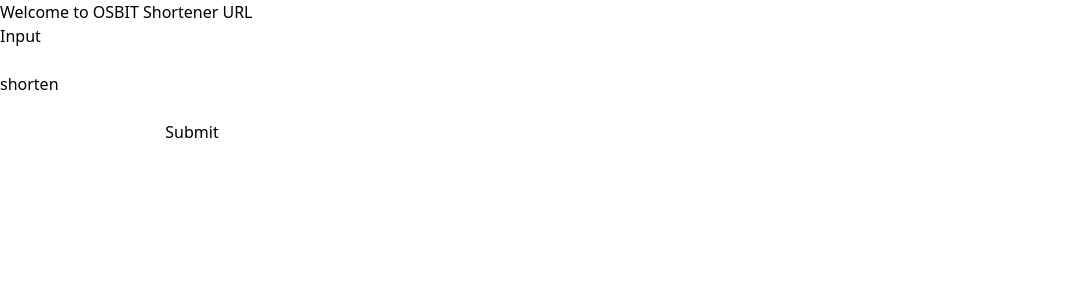
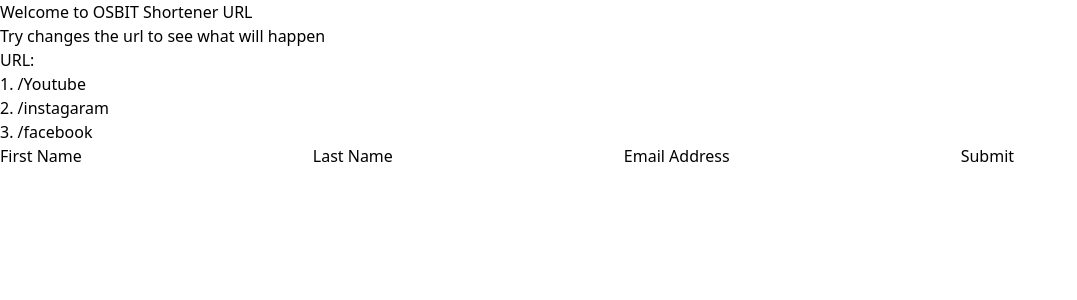
Before and after one commit to OSBIT-SMAN-1-Pati/Shortener-URL, a Next.js app: page / in a window 1280 px wide. Shown: the top 300 px of the page, without its empty margins (0-1077 px from the left). Built offline with nearby package versions, Linux system fonts and the light colour scheme.

Commit message:
Move meta scraper to api route

```diff
--- /dev/null
+++ b/pages/api/metascrap.ts
@@ -0,0 +1,14 @@
+import type { NextApiRequest, NextApiResponse } from 'next'
+import getMetaTags from '../../utils/extractMetaTag'
+type ResponseData = {
+  msg: unknown
+  status?: number | string
+}
+
+export default async function handler(
+  req: NextApiRequest,
+  res: NextApiResponse<ResponseData>
+) {
+ const data = await getMetaTags("https://www.facebook.com/")
+  res.status(200).json({msg:data})
+}
--- a/pages/index.tsx
+++ b/pages/index.tsx
@@ -1,39 +1,83 @@
-import { useFormik,Formik,Form,Field} from "formik";
-import type { NextPage } from "next";
+// import { useFormik,Formik,Form,Field} from "formik";
+// import type { NextPage } from "next";
+// import Head from "next/head";
+// import { useState } from "react";
+
+// type formData = {
+//   longUrl : string,
+//   shortUrl :string
+// }
+
+// const Index: NextPage = () => {
+//   const [message,setMessage] = useState()
+//   const initialValues = {
+//     longUrl : "",
+//     shortUrl:""
+//   }
+//   const onSubmit = async (values:formData)=>{
+//     const {longUrl,shortUrl} = values
+//     const data = {
+//       long: longUrl,
+//       short:shortUrl
+//     }
+//     const response = await fetch('api/hello',{
+//       method: "POST",
+//       body: JSON.stringify(data)
+//     })
+//     const {message} = await response.json()
+//     setMessage(message)
+//   }
+
+//   const formik = useFormik({
+//       initialValues,
+//       onSubmit
+//     }
+//   )
+
+//   return (
+//     <>
+//       <Head>
+//         <title>shortener-url</title>
+//         <meta name="description" content="Generated by Create Next Stack." />
+//       </Head>
+//       <h1>Welcome to OSBIT Shortener URL</h1>
+//       <p>{message}</p>
+//       <Formik initialValues={initialValues} onSubmit={onSubmit} >
+//         <Form className="flex flex-col w-96">
+//           <label htmlFor="url-input">Input</label>
+//           <Field type="text" id="url-input" name="longUrl"/>
+//           <label htmlFor="url-shorten">shorten</label>
+//           <Field type="text" id="shorten-url" name="shortUrl"/>
+//          <button type="submit">Submit</button>
+//         </Form>
+//       </Formik>
+//     </>
+//   );
+// };
+
+// export default Index;
+import { NextPage } from "next";
 import Head from "next/head";
-import { useState } from "react";
+import {  useFormik } from "formik";
+import getMetaTags from "../utils/extractMetaTag";
 
-type formData = {
-  longUrl : string,
-  shortUrl :string
-}
 
 const Index: NextPage = () => {
-  const [message,setMessage] = useState()
-  const initialValues = {
-    longUrl : "",
-    shortUrl:""
-  }
-  const onSubmit = async (values:formData)=>{
-    const {longUrl,shortUrl} = values
-    const data = {
-      long: longUrl,
-      short:shortUrl
-    }
-    const response = await fetch('api/hello',{
-      method: "POST",
-      body: JSON.stringify(data)
-    })
-    const {message} = await response.json()
-    setMessage(message)
-  }
+  const formik = useFormik({
+    initialValues: {
+      firstName: "",
 
-  const formik = useFormik({
-      initialValues,
-      onSubmit
-    }
-  )
+      lastName: "",
 
+      email: "",
+    },
+
+    onSubmit: async () => {
+      const res = await fetch("/api/metascrap")
+      const {msg} = await res.json()
+      alert(JSON.stringify(msg))
+    },
+  });
   return (
     <>
       <Head>
@@ -41,16 +85,45 @@
         <meta name="description" content="Generated by Create Next Stack." />
       </Head>
       <h1>Welcome to OSBIT Shortener URL</h1>
-      <p>{message}</p>
-      <Formik initialValues={initialValues} onSubmit={onSubmit} >
-        <Form className="flex flex-col w-96">
-          <label htmlFor="url-input">Input</label>
-          <Field type="text" id="url-input" name="longUrl"/>
-          <label htmlFor="url-shorten">shorten</label>
-          <Field type="text" id="shorten-url" name="shortUrl"/>
-         <button type="submit">Submit</button>
-        </Form>
-      </Formik>
+      <p>Try changes the url to see what will happen</p>
+      <p>URL:</p>
+      <p>1. /Youtube</p>
+      <p>2. /instagaram</p>
+      <p>3. /facebook</p>
+      <p>{formik.values.firstName}</p>
+      <form onSubmit={formik.handleSubmit}>
+        <label htmlFor="firstName">First Name</label>
+
+        <input
+          id="firstName"
+          name="firstName"
+          type="text"
+          onChange={formik.handleChange}
+          value={formik.values.firstName}
+        />
+
+        <label htmlFor="lastName">Last Name</label>
+
+        <input
+          id="lastName"
+          name="lastName"
+          type="text"
+          onChange={formik.handleChange}
+          value={formik.values.lastName}
+        />
+
+        <label htmlFor="email">Email Address</label>
+
+        <input
+          id="email"
+          name="email"
+          type="email"
+          onChange={formik.handleChange}
+          value={formik.values.email}
+        />
+
+        <button type="submit">Submit</button>
+      </form>
     </>
   );
 };
--- /dev/null
+++ b/utils/extractMetaTag.js
@@ -0,0 +1,7 @@
+const getMetaData = require("metadata-scraper");
+
+async function getMetaTags(url) {
+    const data = await getMetaData(url);
+    return data;
+}
+export default getMetaTags;
```
